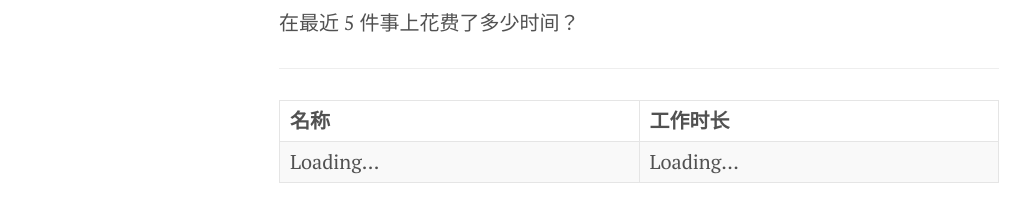
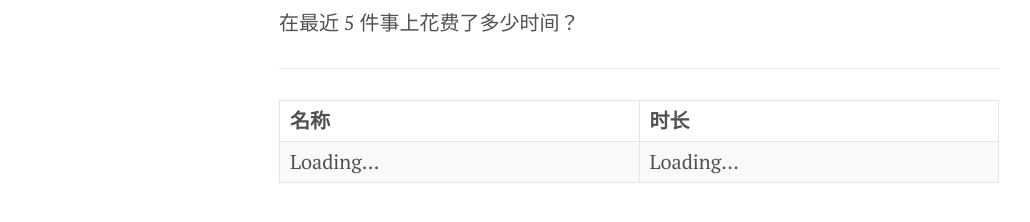
Before and after one commit to yusite/yuz.me, a Jekyll site: the page built from log/t.md, in a window 1280 px wide. Shown: the part 184-406 px from the top of the page, without its empty margins (1-1031 px from the left). Built offline with Jekyll 4.4.1, drawn with Linux system fonts in a browser that asks for light colours; Markdown is read by kramdown in place of the engine named in the settings.

Commit message:
update log page

```diff
--- a/log/t.md
+++ b/log/t.md
@@ -14,7 +14,7 @@ script: /javascript/custom/time.js
   <thead>
     <tr>
       <th style="text-align:left;">名称</th>
-      <th style="text-align:left;">工作时长</th>
+      <th style="text-align:left;">时长</th>
     </tr>
   </thead>
   <tbody id="time">
```
